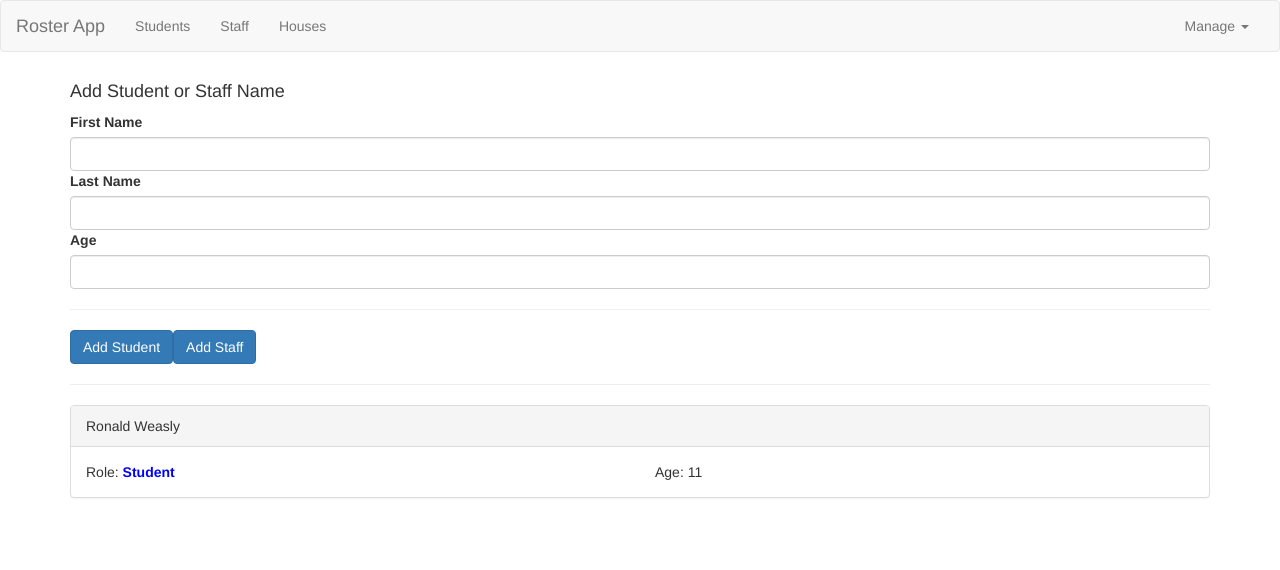
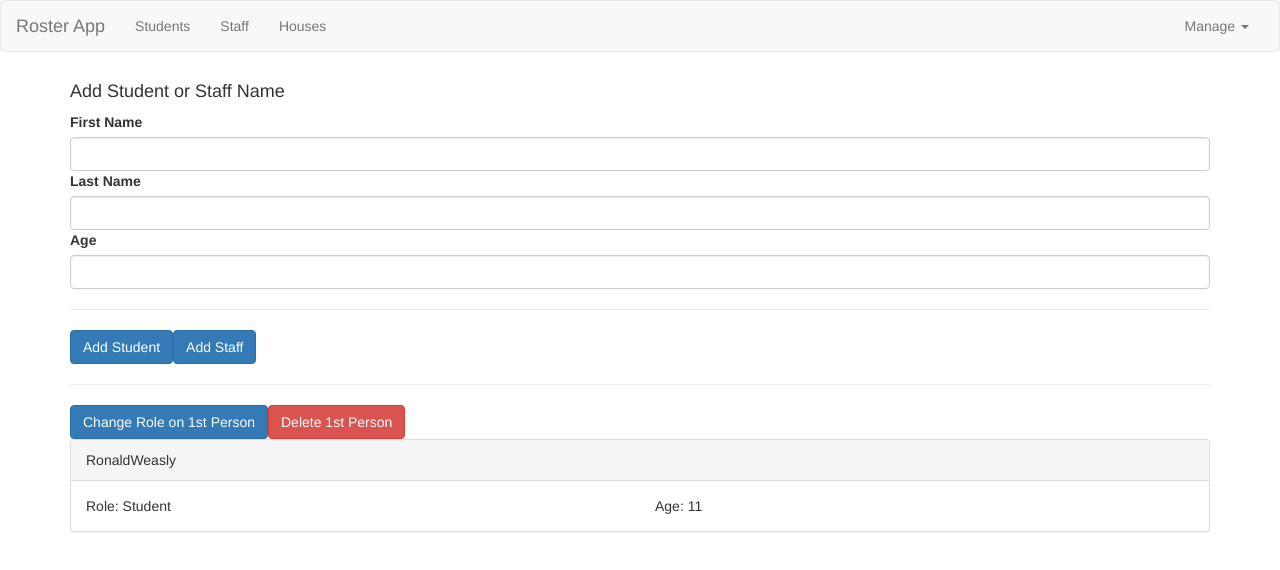
Before and after one commit to vmcindy/RosterApp, an Angular app: page / in a window 1280 px wide. Shown: the top 570 px of the page. Built offline with nearby package versions, Linux system fonts and the light colour scheme.

Commit message:
Lifecycle hooks

```diff
--- a/src/app/Person/create-person/create-person.component.html
+++ b/src/app/Person/create-person/create-person.component.html
@@ -6,7 +6,8 @@
             <!-- <input type="text" id="fname" class="form-control" [(ngModel)]="newPersonFirstName"> -->
             <input type="text" id="fname" class="form-control" #firstNameInput>
             <label for="lname">Last Name</label>
-            <input type="text" id="lname" class="form-control" [(ngModel)]="newPersonLastName">
+            <!-- <input type="text" id="lname" class="form-control" [(ngModel)]="newPersonLastName"> -->
+            <input type="text" id="lname" class="form-control" #lastNameInput>
             <label for="age">Age</label>
             <input type="text" id="age" class="form-control" [(ngModel)]="newPersonAge">
             <hr>
--- a/src/app/Person/create-person/create-person.component.ts
+++ b/src/app/Person/create-person/create-person.component.ts
@@ -1,17 +1,20 @@
-import { Component, OnInit, Output, EventEmitter } from '@angular/core';
+import { Component, OnInit, Output, EventEmitter, ViewChild, ElementRef } from '@angular/core';
 
 @Component({
   selector: 'app-create-person',
   templateUrl: './create-person.component.html',
   styleUrls: ['./create-person.component.css']
 })
-export class CreatePersonComponent implements OnInit {
+export class CreatePersonComponent implements OnInit{
 
   @Output('stdntCreated') studentCreated = new EventEmitter<{fname: string, lname: string, age: string }>();
   @Output('staffCreated') staffCreated = new EventEmitter<{fname: string, lname: string, age: string }>();
 
   // newPersonFirstName = '';
-  newPersonLastName = '';
+  // newPersonLastName = '';
+
+  @ViewChild('lastNameInput', {static:true}) lastNameInput: ElementRef;
+
   newPersonAge = '';
 
   constructor() { }
@@ -22,7 +25,7 @@ export class CreatePersonComponent implements OnInit {
   onAddStudent(firstNameInput: HTMLInputElement) {
     this.studentCreated.emit({
       fname: firstNameInput.value,
-      lname: this.newPersonLastName,
+      lname: this.lastNameInput.nativeElement.value,
       age: this.newPersonAge
     });
   }
@@ -30,7 +33,7 @@ export class CreatePersonComponent implements OnInit {
   onAddStaff(firstNameInput: HTMLInputElement) {
     this.staffCreated.emit({
       fname: firstNameInput.value,
-      lname: this.newPersonLastName,
+      lname: this.lastNameInput.nativeElement.value,
       age: this.newPersonAge
     });
   }
--- a/src/app/Person/person-info/person-info.component.html
+++ b/src/app/Person/person-info/person-info.component.html
@@ -1,15 +1,9 @@
 <div class="panel panel-default">
-    <div class="panel-heading">
-        {{person.firstName}} {{person.lastName}}
+    <div class="panel-heading" >
+        <span>{{person.firstName}}</span>
+        <span #lastName>{{person.lastName}}</span>
     </div>
     <div class="panel-body">
-        <div class="row">
-            <div class="col-sm-6">
-                Role: <span [ngClass]="{'staff': person.type === 'Staff', 'student': person.type === 'Student'}">{{person.type}}</span>
-            </div>
-            <div class="col-sm-6">
-                Age: <span>{{person.age}}</span>
-            </div>
-        </div>
+        <ng-content></ng-content>
     </div>
 </div>
--- a/src/app/Person/person-info/person-info.component.ts
+++ b/src/app/Person/person-info/person-info.component.ts
@@ -1,4 +1,4 @@
-import { Component, OnInit, Input, ViewEncapsulation } from '@angular/core';
+import { Component, OnInit, Input, ViewEncapsulation, OnChanges, DoCheck, AfterContentInit, AfterContentChecked, AfterViewInit, AfterViewChecked, OnDestroy, ViewChild, ContentChild, ElementRef } from '@angular/core';
 
 @Component({
   selector: 'app-person-info',
@@ -6,12 +6,61 @@ import { Component, OnInit, Input, ViewEncapsulation } from '@angular/core';
   styleUrls: ['./person-info.component.css'],
   encapsulation: ViewEncapsulation.None
 })
-export class PersonInfoComponent implements OnInit {
+export class PersonInfoComponent implements
+OnInit, OnChanges, DoCheck, AfterContentInit, AfterContentChecked, AfterViewInit, AfterViewChecked, OnDestroy {
   @Input('prsn') person: {type: string, firstName: string, lastName: string, age: string};
+
+  @ViewChild('lastName', {static:true}) lastName: ElementRef;
+  @ContentChild('bodyContent', {static:true}) bodyContent: ElementRef;
 
   constructor() { }
 
+  ngOnChanges(){
+    console.log('OnChanges Called..!');
+    console.log('Last Name - ' + this.lastName.nativeElement.textContent);
+    console.log('Body Content -' + this.bodyContent.nativeElement.textContent);
+  }
+
   ngOnInit(): void {
+    console.log('OnInit Called..!')
+    console.log('Last Name - ' + this.lastName.nativeElement.textContent);
+    console.log('Body Content -' + this.bodyContent.nativeElement.textContent);
+  }
+
+  ngDoCheck(){
+    console.log('DoCheck Called..!');
+    console.log('Last Name - ' + this.lastName.nativeElement.textContent);
+    console.log('Body Content -' + this.bodyContent.nativeElement.textContent);
+  }
+
+  ngAfterContentInit(){
+    console.log('AfterContentInit Called..!');
+    console.log('Last Name - ' + this.lastName.nativeElement.textContent);
+    console.log('Body Content -' + this.bodyContent.nativeElement.textContent);
+  }
+
+  ngAfterContentChecked(){
+    console.log('AfterContentChecked Called..!');
+    console.log('Last Name - ' + this.lastName.nativeElement.textContent);
+    console.log('Body Content -' + this.bodyContent.nativeElement.textContent);
+  }
+
+  ngAfterViewInit(){
+    console.log('AfterViewInit Called..!');
+    console.log('Last Name - ' + this.lastName.nativeElement.textContent);
+    console.log('Body Content -' + this.bodyContent.nativeElement.textContent);
+  }
+
+  ngAfterViewChecked(){
+    console.log('AfterViewChecked Called..!');
+    console.log('Last Name - ' + this.lastName.nativeElement.textContent);
+    console.log('Body Content -' + this.bodyContent.nativeElement.textContent);
+  }
+
+  ngOnDestroy(){
+    console.log('OnDestroy Called..!');
+    console.log('Last Name - ' + this.lastName.nativeElement.textContent);
+    console.log('Body Content -' + this.bodyContent.nativeElement.textContent);
   }
 
 }
--- a/src/app/app.component.html
+++ b/src/app/app.component.html
@@ -10,7 +10,18 @@
     <hr>
     <div class="row">
         <div class="col-sm-12">
-            <app-person-info *ngFor="let listItem of rosterList" [prsn]="listItem"></app-person-info>
+            <button class="btn btn-primary" (click)="onChangeFirst()">Change Role on 1st Person</button>
+            <button class="btn btn-danger" (click)="onDestroyFirst()">Delete 1st Person</button>
+            <app-person-info *ngFor="let listItem of rosterList" [prsn]="listItem">
+                <div class="row" #bodyContent>
+                    <div class="col-sm-6">
+                        Role: <span [ngClass]="{'staff': listItem.type === 'Staff', 'student': listItem.type === 'Prefect'}">{{listItem.type}}</span>
+                    </div>
+                    <div class="col-sm-6">
+                        Age: <span>{{listItem.age}}</span>
+                    </div>
+                </div>
+            </app-person-info>
         </div>
     </div>
 </div>
--- a/src/app/app.component.ts
+++ b/src/app/app.component.ts
@@ -27,4 +27,12 @@ export class AppComponent {
     });
   }
 
+  onChangeFirst() {
+    this.rosterList[0].type = "Prefect";
+  }
+
+  onDestroyFirst() {
+    this.rosterList.splice(0,1);
+  }
+
 }
```
